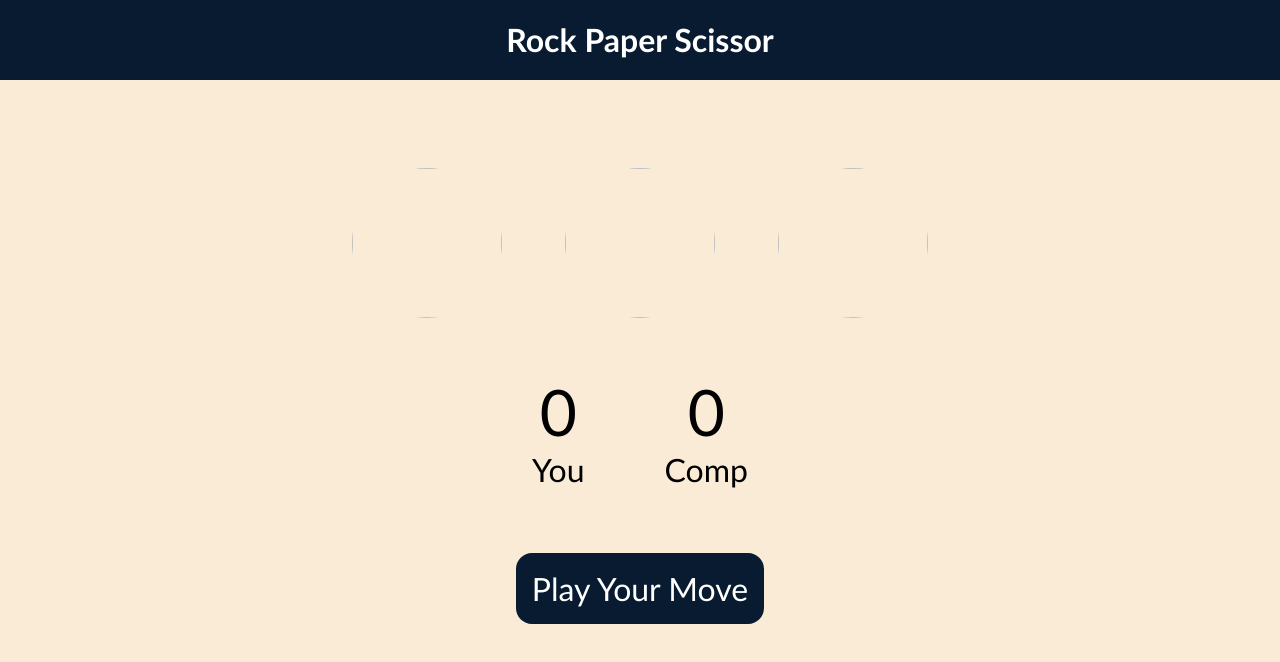
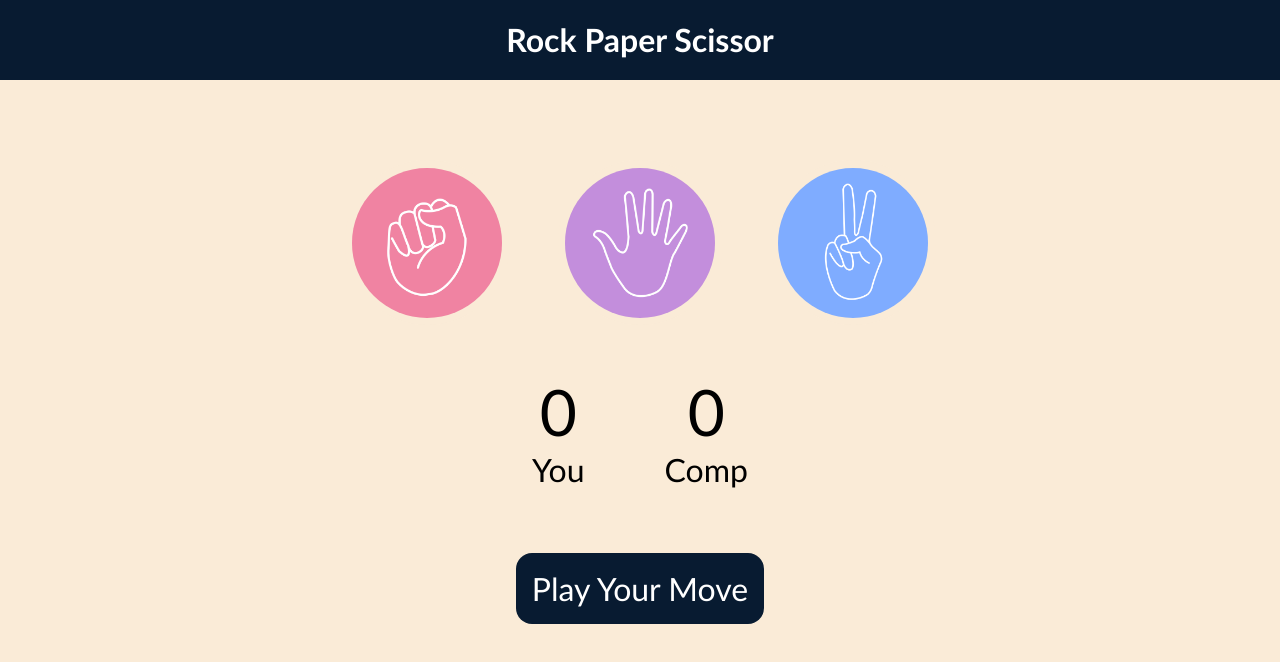
Before and after one commit to WhoJunaid/hand-paper-scissor, a plain HTML site: page index.html in a window 1280 px wide. Drawn offline with Linux system fonts and the light colour scheme.

Commit message:
Update index.html

```diff
--- a/index.html
+++ b/index.html
@@ -10,14 +10,14 @@
     <h1>Rock Paper Scissor</h1>
     <div class="choices">
         <div class="choice" id="rock">
-            <img src="./images/rock.png" alt="">
+            <img src="./rock.png" alt="">
         </div>
         <div class="choice" id="paper">
-            <img src="./images/paper (1).png" alt="">
+            <img src="./paper (1).png" alt="">
         </div>
 
         <div class="choice" id="scissors">
-            <img src="./images/scissors.png" alt="">
+            <img src="./scissors.png" alt="">
         </div>
     </div>
 
```
